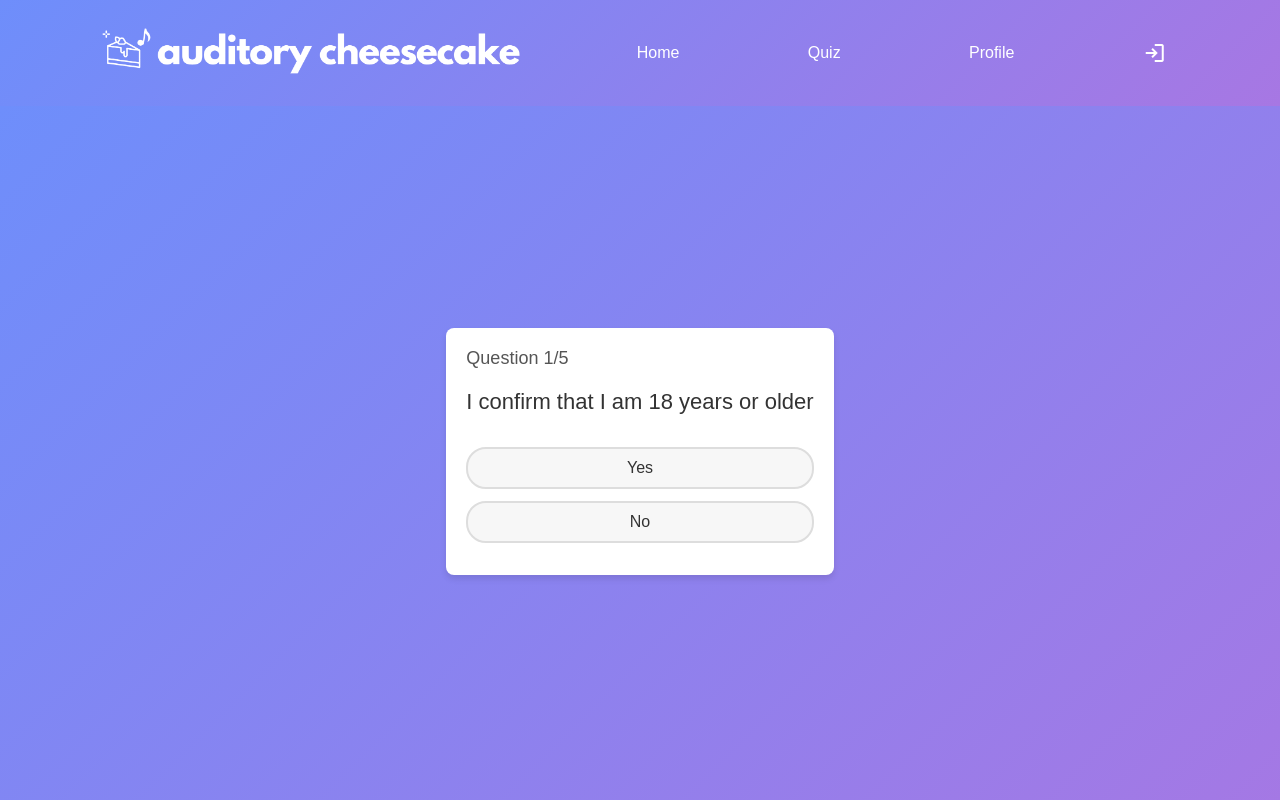
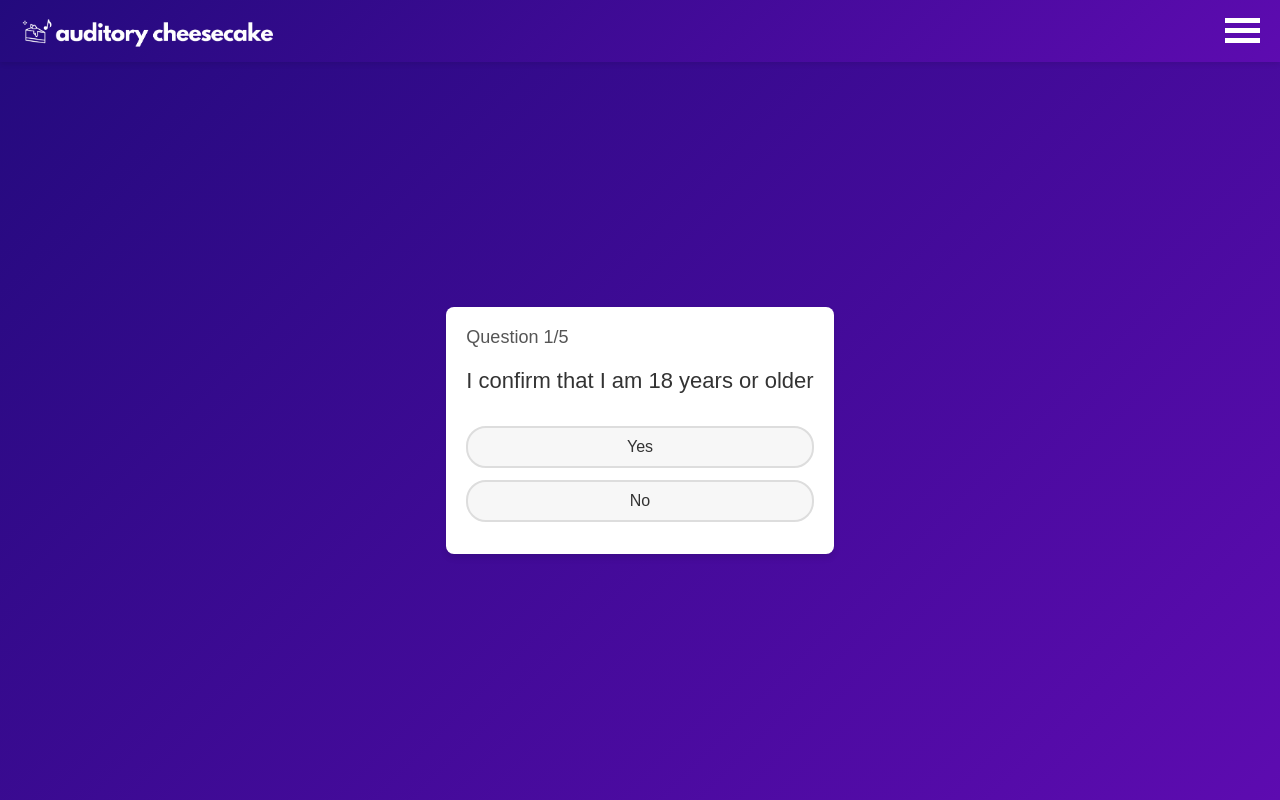
Before and after one commit to agiledev-students-spring2024/4-final-project-auditory-cheesecake, a React (Create React App) app in the folder frontend/: page /survey in a window 1280 px wide. Built offline with nearby package versions, Linux system fonts and the light colour scheme; the HTML template or start-up script is replaced by a standard one.

Commit message:
fixed most of the style and added hamburger menu

```diff
--- a/frontend/package.json
+++ b/frontend/package.json
@@ -6,6 +6,7 @@
     "@testing-library/jest-dom": "^5.17.0",
     "@testing-library/react": "^13.4.0",
     "@testing-library/user-event": "^13.5.0",
+    "framer-motion": "^11.0.12",
     "hamburger-react": "^2.5.0",
     "react": "^18.2.0",
     "react-burger-menu": "^3.0.9",
--- a/frontend/src/views/ChangePassword/ChangePassword.css
+++ b/frontend/src/views/ChangePassword/ChangePassword.css
@@ -1,11 +1,14 @@
 .change-password {
     display: flex;
     flex-direction: column;
+    align-content: center;
     align-items: center;
     justify-content: center;
     height: 100vh;
-    background: linear-gradient(135deg, #6e8efb, #a777e3);
-    padding-bottom:100px;
+    padding: 20px;
+    padding-top: 80px;
+    /* background: linear-gradient(135deg, #6e8efb, #a777e3); */
+
 }
 
 .change-password-form-wrapper {
--- a/frontend/src/views/EditProfile/EditProfile.css
+++ b/frontend/src/views/EditProfile/EditProfile.css
@@ -1,17 +1,14 @@
 .edit-profile {
   display: flex;
+  min-height:100vh;
   flex-direction: column;
   align-items: center;
   justify-content: center;
-    /* background-color: #f5f5f5;
-    display: flex;
-    flex-direction: column;
-    justify-content: center;
-    align-items: center;
-    height: 100vh;
-    padding  : 20px; */
+  padding: 20px;
+  padding-top: 80px;
+  align-content: center;
+}
 
-  }
 .edit-profile-form-wrapper {
   display: flex;
   flex-direction: column;
--- a/frontend/src/views/HomePage/HomePage.css
+++ b/frontend/src/views/HomePage/HomePage.css
@@ -62,6 +62,7 @@
   box-sizing: border-box;
   /* overflow: hidden; */
   font-family: 'Poppins', sans-serif;
+
 }
 
 body, html {
@@ -79,8 +80,8 @@ body, html {
   align-content: center;
   min-height: 100vh;
   padding: 20px;
-  background: linear-gradient(135deg, #6e8efb, #a777e3);
-  padding-bottom:150px;
+  padding-top:80px;
+  background: linear-gradient(135deg, #230A7d, #5D0BB0);
 }
 
 .home-content {
--- a/frontend/src/views/Login/Login.css
+++ b/frontend/src/views/Login/Login.css
@@ -1,11 +1,14 @@
 .login {
   display: flex;
   flex-direction: column;
+  align-content: center;
   align-items: center;
   justify-content: center;
   height: 100vh;
-  background-color: #f5f5f5;
+  padding: 20px;
+  padding-top: 80px;
 }
+
 .login-form-wrapper {
   display: flex;
   flex-direction: column;
--- a/frontend/src/views/Profile/Profile.css
+++ b/frontend/src/views/Profile/Profile.css
@@ -3,6 +3,7 @@
     max-width: 600px;
     margin: auto;
     padding: 20px;
+    padding-top:80px;
     background: white;
     border-radius: 8px;
     box-shadow: 0 4px 6px rgba(0, 0, 0, 0.1);
@@ -10,11 +11,11 @@
 
   body, html {
     width: 100%;
-    height: 100%;
+    height: 100pv;
     margin: 0;
     padding: 0;
     overflow-x: hidden; /* Prevent horizontal scroll */
-    background: linear-gradient(135deg, #6e8efb, #a777e3); /* Gradient background */
+    background: linear-gradient(135deg, #230A7D, #5d0bb0);
     color: #333; /* Text color */
     font-family: 'Poppins', sans-serif; /* Font family from the homepage */
   }
--- a/frontend/src/views/Register/Register.css
+++ b/frontend/src/views/Register/Register.css
@@ -1,10 +1,12 @@
 .register {
   display: flex;
   flex-direction: column;
+  align-content: center;
   align-items: center;
   justify-content: center;
   height: 100vh;
-  background-color: #f5f5f5;
+  padding: 20px;
+  padding-top: 80px;
 }
 
 .register-form-wrapper {
--- a/frontend/src/views/SurveyPage/SurveyPage.css
+++ b/frontend/src/views/SurveyPage/SurveyPage.css
@@ -1,11 +1,11 @@
 .page-background {
   min-height: 100vh;
-  background: linear-gradient(135deg, #6e8efb, #a777e3);
-  padding: 40px 0;
+  background: linear-gradient(135deg, #230A7d, #5D0BB0);
+  padding: 20px;
+  padding-top:80px;
   display: flex;
   justify-content: center;
   align-items: center;
-  padding-bottom:150px;
 }
 
 .disabled {
--- a/frontend/src/views/components/NavBar/NavBar.css
+++ b/frontend/src/views/components/NavBar/NavBar.css
@@ -1,9 +1,13 @@
 /* .NavBarBar styling */
 .NavBar {
   width: 100%;
-    background: linear-gradient(135deg, #6e8efb, #a777e3);
-    padding: 10px 0;
+  background: linear-gradient(135deg, #230A7D, #5d0bb0);
+  padding: 2px 0;
   box-shadow: 0 2px 5px rgba(0, 0, 0, 0.1);
+  height: 60px;
+  padding-bottom: 60px;
+  position: fixed;
+
 }
 
 .NavBar ul {
@@ -17,7 +21,7 @@
 }
 
 .NavBar li {
-    margin: 0 15px;
+  margin: 0 10px;
 }
 
 .NavBar button {
@@ -30,12 +34,14 @@
   cursor: pointer;
 }
 
-  .NavBar button:hover, .NavBar button:focus {
+.NavBar button:hover,
+.NavBar button:focus {
   color: #f0f2f5;
 }
 
 .material-symbols-outlined {
-    font-size: 24px; /* Adjust size as needed */
+  font-size: 24px;
+  /* Adjust size as needed */
   vertical-align: middle;
 }
 
@@ -44,12 +50,103 @@
   display: flex;
   flex-direction: column;
   justify-content: space-around;
-    width: 30px; /* Width of the hamburger icon */
-    height: 25px; /* Total height of the hamburger icon */
+  width: 25px;
+  /* Width of the hamburger icon */
+  /* height:50px !important ; */
+  /* Total height of the hamburger icon */
 }
 
 .line {
-      height: 3px; /* Height of each line */
-      background-color: #333; /* Color of the lines */
-      margin: 0 0 5px 0; /* Adjust spacing between lines */
+  height: 3px;
+  /* Height of each line */
+  background-color: #333;
+  /* Color of the lines */
+  margin: 0 0 5px 0;
+  /* Adjust spacing between lines */
 }
+
+.logo {
+  position: fixed;
+  height: 30px;
+  left: 20px;
+}
+
+/* Position and sizing of burger button */
+.bm-burger-button {
+  position: fixed;
+  width: 35px;
+  height: 25px;
+  right: 20px;
+}
+
+/* Color/shape of burger icon bars */
+.bm-burger-bars {
+  background: #ffffff;
+}
+
+/* Color/shape of burger icon bars on hover*/
+.bm-burger-bars-hover {
+  background: #74d4f2;
+}
+
+/* Position and sizing of clickable cross button */
+.bm-cross-button {
+  height: 24px;
+  width: 24px;
+}
+
+/* Color/shape of close button cross */
+.bm-cross {
+  background: #ffffff;
+}
+
+.bm-menu-wrap {
+  position: fixed;
+  right:0%;
+  width: 40% !important;
+}
+
+/* General sidebar styles */
+.bm-menu {
+  background: linear-gradient(180deg, #F22797, #5D0BB0);
+  padding: 1em 0.5em 0;
+  font-size: 1.25em;
+  border-top-left-radius: 8px;
+  border-bottom-left-radius: 8px;
+}
+
+/* Morph shape necessary with bubble or elastic */
+.bm-morph-shape {
+  fill: #373a47;
+
+}
+
+/* Wrapper for item list */
+.bm-item-list {
+  color: #000000;
+  padding: 0.8em;
+}
+
+/* Individual item */
+.bm-item {
+  display: inline-block;
+}
+
+/* Styling of overlay */
+.bm-overlay {
+  background: #F22797;
+}
+
+/* Individual item */
+.bm-item {
+  display: inline-block;
+  color: #ffffff;
+  margin-bottom: 10px;
+  text-align: left;
+  text-decoration: none;
+  transition: color 0.2s;
+}
+
+.bm-item:hover {
+  color: #230a7d;
+}
--- a/frontend/src/views/components/NavBar/NavBar.jsx
+++ b/frontend/src/views/components/NavBar/NavBar.jsx
@@ -1,26 +1,40 @@
 import React from 'react';
-import { useNavigate } from 'react-router-dom';
+// import { useNavigate } from 'react-router-dom';
 import './NavBar.css';
 import logo from '../../../fullLogo.png'; // Adjust the path as necessary
+import { slide as Menu } from 'react-burger-menu';
+
 
 const NavBar = () => {
-    const navigate = useNavigate();
-
     return (
         <nav className="NavBar">
             <ul>
                 {/* change as needed (we need the actual links below, nothing out of the ordinary) */}
-                <div className="logo-container">
-                    <img src={logo} alt="Logo" style={{ height: '50px' }} /> {/* Adjust styling as needed */}
-                </div>
-                <li><button onClick={() => navigate("/")}>Home</button></li>
-                <li><button onClick={() => navigate("/Survey")}>Quiz</button></li>
-                <li><button onClick={() => navigate("/Profile")}>Profile</button></li>
-                <li><button onClick={() => navigate("/Login")}>
-                    <span className="material-symbols-outlined">
-                        login
-                    </span>
-                </button></li>
+                <li>
+                    <div className="logo-container">
+                        <img class='logo' src={logo} alt="Logo"/> {/* Adjust styling as needed */}
+                    </div>
+                </li>
+
+                <li>
+                    <Menu right>
+                    <a className="menu-item" href="/">
+                        Home
+                    </a>
+                    <a className="menu-item" href="/Survey">
+                        Quiz
+                    </a>
+                    <a className="menu-item" href="/Profile">
+                        Profile
+                    </a>
+                    <a className="menu-item" href="/Login">
+                        Login
+                        <span className="material-symbols-outlined">
+                            login
+                        </span>
+                    </a>
+                    </Menu>
+                </li>
             </ul>
         </nav>
     );
```
Also changed, not shown: frontend/src/App.css (+7 -0 lines). Lines whose indentation alone changed are shown as unchanged.
